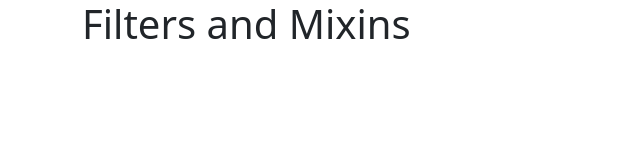
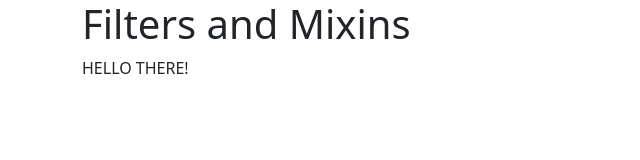
Before and after one commit to OmarHegazi94/Vuejs-Practice, a Vue app: page / in a window 1280 px wide. Shown: the top 160 px of the page, without its empty margins (0-640 px from the left). Built offline with nearby package versions, Linux system fonts and the light colour scheme.

Commit message:
filters are removed from vue 3 - the alternitave is to register them on globalProperties $filter and call them as method on vue template

```diff
--- a/src/App.vue
+++ b/src/App.vue
@@ -3,6 +3,7 @@
         <div class="row">
             <div class="col-12">
                 <h1>Filters and Mixins</h1>
+                <p>{{ $filters.toUppercase(text) }}</p>
             </div>
         </div>
     </div>
@@ -11,5 +12,15 @@
 <script>
 export default {
     name: "App",
+    data() {
+      return {
+        text: 'Hello there!'
+      }
+    },
+    filters: {
+      toUppercase(value) {
+        return value.toUpperCase();
+      }
+    }
 };
 </script>
--- a/src/main.js
+++ b/src/main.js
@@ -6,4 +6,10 @@ import "bootstrap/dist/css/bootstrap.css";
 
 const app = createApp(App);
 
+app.config.globalProperties.$filters = {
+    toUppercase(value) {
+        return value.toUpperCase();
+    },
+};
+
 app.mount("#app");
```
